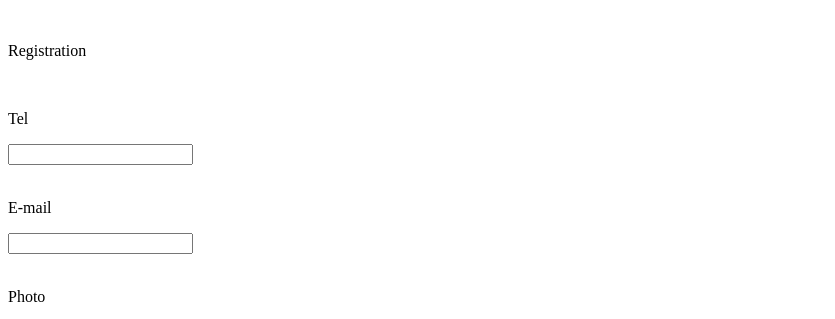
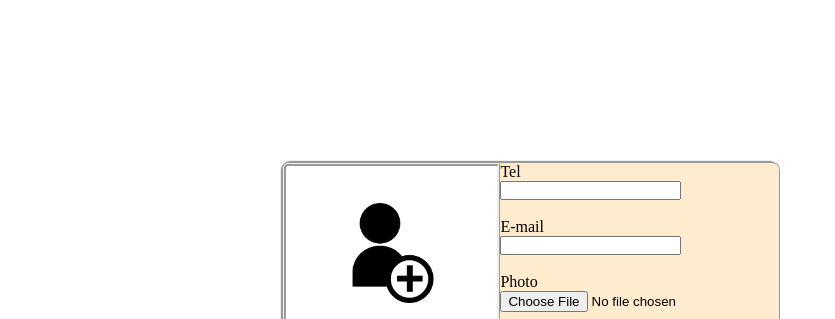
Before and after one commit to Wonderland01/Form-and-Input, a plain HTML site: page index.html in a window 1280 px wide. Shown: the top 319 px of the page, without its empty margins (0-835 px from the left). Drawn offline with Linux system fonts and the light colour scheme; the site is published under a folder, as on GitHub Pages, so addresses that start at the root find nothing.

Commit message:
Update index.html

```diff
--- a/index.html
+++ b/index.html
@@ -4,15 +4,15 @@
     <meta charset="UTF-8" />
     <meta http-equiv="X-UA-Compatible" content="IE=edge" />
     <meta name="viewport" content="width=device-width, initial-scale=1.0" />
-    <link rel="stylesheet" href="/assets/css/style.css" />
+    <link rel="stylesheet" href="assets/css/style.css" />
     <title>Document</title>
   </head>
   <body>
     <div class="block">
       <div class="pic">
-        <div class="pics2"><img src="/assets/img/1.jpg" alt="" /></div>
+        <div class="pics2"><img src="assets/img/1.jpg" alt="" /></div>
         <p>Registration</p>
-        <div class="pics"><img src="/assets/img/2.jpg" alt="" /> </div>
+        <div class="pics"><img src="assets/img/2.jpg" alt="" /> </div>
       </div>
       <div class="text"> <form action="">
         <p>Tel</p> <input type="text"> <br> <br>
```
